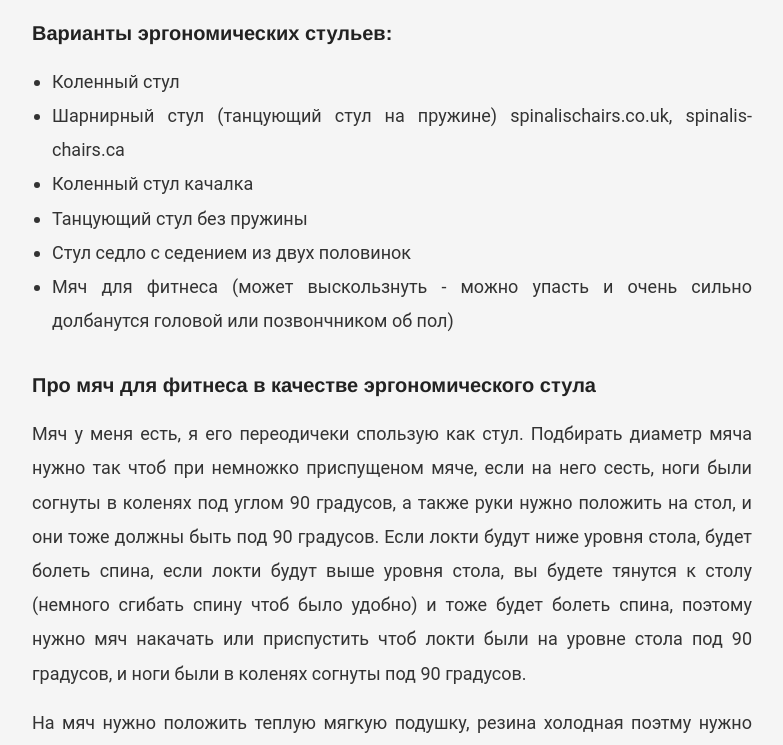
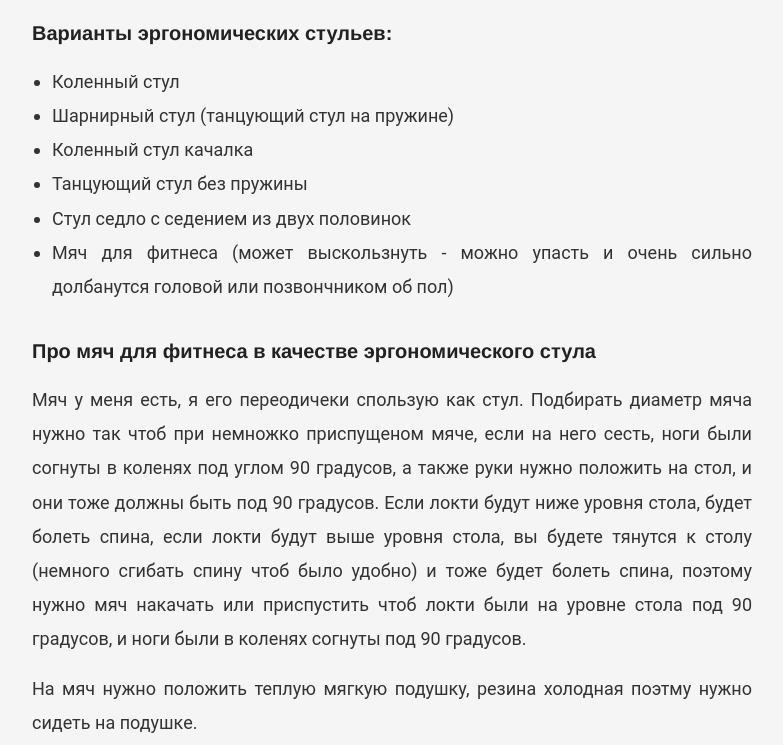
Before and after one commit to VadymVolos/vadymvolos.github.io, a Jekyll site: the page built from _posts/management/2017-01-13-health-management-ergonomycheskye-stulya.md, in a window 1280 px wide and 900 px high, scrolled down 882 px, cut to the strip 155-900 px from the top of the window. Shown: the whole strip, without its empty margins (248-1031 px from the left). Built offline with Jekyll 4.4.1, drawn with Linux system fonts in a browser that asks for light colours; nearby versions of some CDN libraries; comment, search, counter and statistics services are not loaded.

Commit message:
Update 2017-01-13-health-management-ergonomycheskye-stulya.md

```diff
--- a/_posts/management/2017-01-13-health-management-ergonomycheskye-stulya.md
+++ b/_posts/management/2017-01-13-health-management-ergonomycheskye-stulya.md
@@ -20,7 +20,7 @@
 <h3>Варианты эргономических стульев:</h3>
 <ul>
 <li>Коленный стул</li>
-<li>Шарнирный стул (танцующий стул на пружине) spinalischairs.co.uk, spinalis-chairs.ca</li>
+<li>Шарнирный стул (танцующий стул на пружине)</li>
 <li>Коленный стул качалка</li>
 <li>Танцующий стул без пружины</li>
 <li>Стул седло с седением из двух половинок</li>
```
Also changed, not shown: other parts of _posts/management/2017-01-13-health-management-ergonomycheskye-stulya.md (+1 -1 lines).
